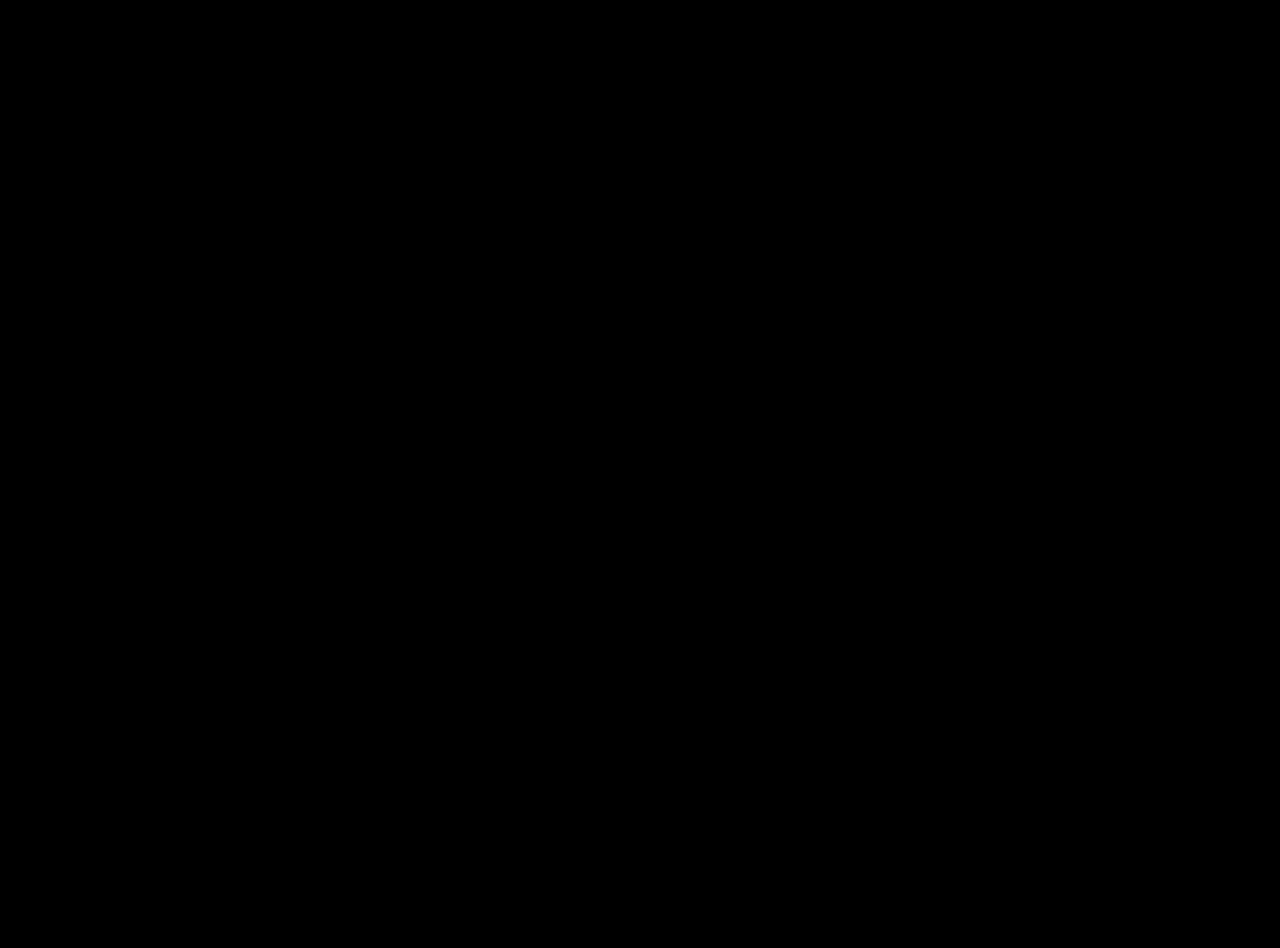
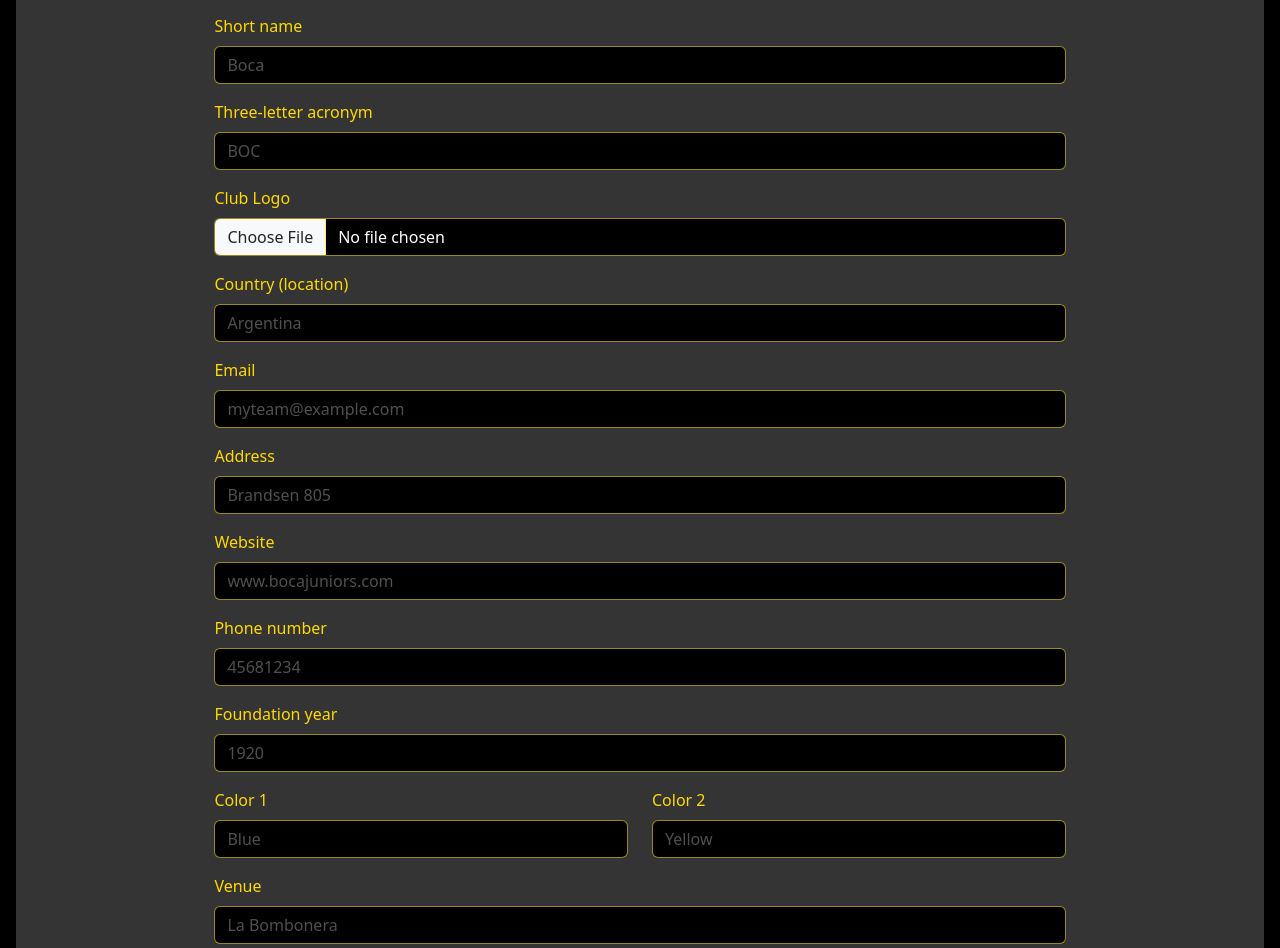
Before and after one commit to Rodrigo-ade/crud-clubs-frontend, a React (Create React App) app: page /form in a window 1280 px wide. Shown: the part 264-1212 px from the top of the page. Before the commit the page ends 800 px from the top, so only its background shows below. Built offline with nearby package versions, Linux system fonts and the light colour scheme.

Commit message:
Add form template
action and method must be added when functionality is implemented

```diff
--- a/src/App.css
+++ b/src/App.css
@@ -81,3 +81,26 @@
 .listed-club-image{
   max-height: 80px;
 }
+
+.form-new-club{
+  background-color: rgb(52, 52, 52);
+  border-radius: 30px;
+  box-shadow: 0 2px 4px 0 rgba(0, 0, 0, 0.2),
+    0 2.5rem 5rem 0 rgba(0, 0, 0, 0.1);
+}
+
+.form-new-club input{
+  background-color: rgb(0, 0, 0);
+  border: rgba(255, 217, 0, 0.5) 1px solid;
+  color: rgb(255, 255, 255);
+}
+
+.form-new-club input:focus{
+  background-color: rgb(0, 0, 0);
+  border: rgba(255, 217, 0, 0.5) 1px solid;
+  color: rgb(255, 255, 255);
+}
+
+.form-new-club input::placeholder{
+  color: rgb(79, 79, 79);
+}
--- a/src/pages/Form.js
+++ b/src/pages/Form.js
@@ -2,9 +2,78 @@
 
 function Form() {
   return(
-    <div className="form">
-      <p>Form works!</p>
-    </div>
+    <form className="form-new-club mb-5 p-3" action="{{data.action}}" encType="multipart/form-data" method="{{data.method}}">
+      <h1 className="text-center">Add/Edit your club</h1>
+      <div style={{width:"70%", margin:"0 auto"}}>
+        <div className="mb-3">
+          <label htmlFor="clubName" className="form-label">Club name</label>
+          <input required type="text" className="form-control" id="clubName" name="name" placeholder="Boca Juniors" />
+        </div>
+
+        <div className="mb-3">
+          <label htmlFor="shortClubName" className="form-label">Short name</label>
+          <input required type="text" className="form-control" id="shortClubName" name="shortName" placeholder="Boca" />
+        </div>
+
+        <div className="mb-3">
+          <label htmlFor="tlaClubName" className="form-label">Three-letter acronym</label>
+          <input required type="text" className="form-control disabled" id="tlaClubName" name="tla" placeholder="BOC" />
+        </div>
+
+        <div className="mb-3">
+          <label htmlFor="clubLogo" className="form-label">Club Logo</label>
+          <input required className="form-control" type="file" id="clubLogo" name="logo_file"/>
+        </div>
+
+        <div className="mb-3">
+          <label htmlFor="clubCountry" className="form-label">Country (location)</label>
+          <input required type="text" className="form-control" id="clubCountry" name="country" placeholder="Argentina" />
+        </div>
+
+        <div className="mb-3">
+          <label htmlFor="email" className="form-label">Email</label>
+          <input required type="email" className="form-control" id="email" name="email" placeholder="myteam@example.com" />
+        </div>
+
+        <div className="mb-3">
+          <label htmlFor="clubAddress" className="form-label">Address</label>
+          <input required type="text" className="form-control" id="clubAddress" name="address" placeholder="Brandsen 805" />
+        </div>
+
+        <div className="mb-3">
+          <label htmlFor="clubWebsite" className="form-label">Website</label>
+          <input required type="text" className="form-control" id="clubWebsite" name="{{data.website}}" placeholder="www.bocajuniors.com" />
+        </div>
+
+        <div className="mb-3">
+          <label htmlFor="clubPhone" className="form-label">Phone number</label>
+          <input required type="text" className="form-control" id="clubPhone" name="phone" placeholder="45681234" />
+        </div>
+
+        <div className="mb-3">
+          <label htmlFor="clubFoundation" className="form-label">Foundation year</label>
+          <input required type="number" className="form-control" id="clubFoundation" name="founded" placeholder="1920" />
+        </div>
+
+        <div className="row">
+          <div className="col mb-3">
+            <label htmlFor="clubColor1" className="form-label">Color 1</label>
+            <input required type="text" className="form-control" id="clubColor1" name="color1" placeholder="Blue"/>
+          </div>
+          <div className="col mb-3">
+            <label htmlFor="clubColor2" className="form-label">Color 2</label>
+            <input required type="text" className="form-control" id="clubColor2" name="color2" placeholder="Yellow"/>
+          </div>
+        </div>
+
+        <div className="mb-3">
+          <label htmlFor="clubVenue" className="form-label">Venue</label>
+          <input required type="text" className="form-control" id="clubVenue" name="venue" placeholder="La Bombonera" />
+        </div>
+      </div>
+
+      <button className="btn btn-warning ms-5" type="submit">Add/Edit Club</button>
+    </form>
   );
 }
 
```
